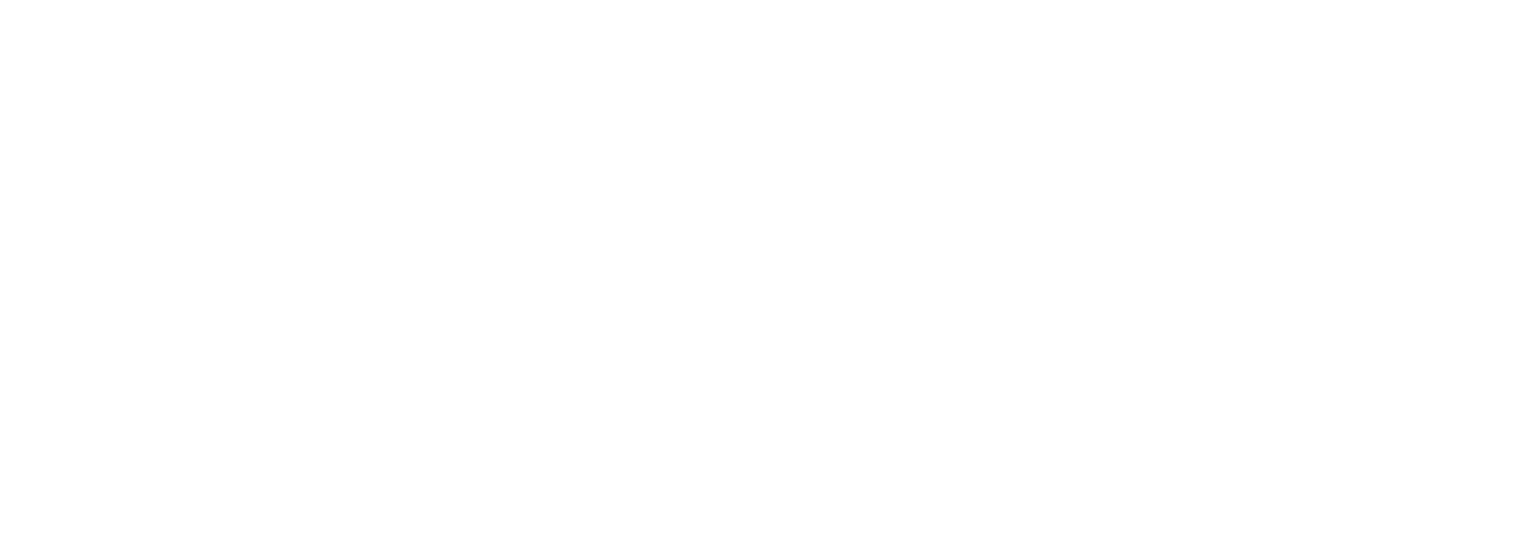
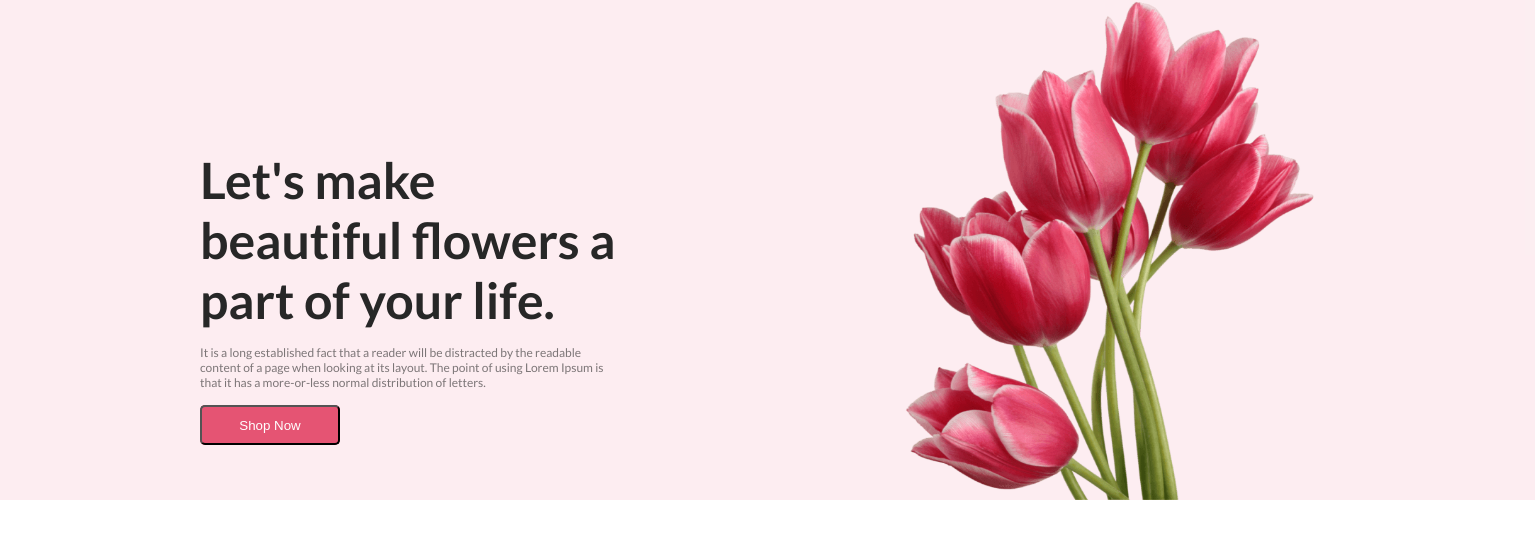
Before and after one commit to Nayeeem100/flower_shop, a plain HTML site: page index.html in a window 1280 px wide. Shown: the whole page, 1535 px wide, since content can reach past the window. Drawn offline with Linux system fonts and the light colour scheme.

Commit message:
banner style done

```diff
--- a/index.html
+++ b/index.html
@@ -7,7 +7,30 @@
     <link rel="stylesheet" href="style/style.css" />
   </head>
   <body>
-    <header></header>
+    <header>
+      <section class="cover_conteinar">
+        <div class="first_conteinar">
+          <h1 class="let_make">
+            Let's make <br />
+            beautiful flowers a <br />
+            part of your life.
+          </h1>
+          <p class="itis">
+            It is a long established fact that a reader will be distracted by
+            the readable <br />
+            content of a page when looking at its layout. The point of using
+            Lorem Ipsum is <br />
+            that it has a more-or-less normal distribution of letters.
+          </p>
+          <div class="btn_primary">
+            <button class="btn_primary">Shop Now</button>
+          </div>
+        </div>
+        <div class="secend_conteinar">
+          <img src="images/banner-image.png" alt="" />
+        </div>
+      </section>
+    </header>
     <main></main>
     <footer></footer>
   </body>
--- a/style/style.css
+++ b/style/style.css
@@ -0,0 +1,54 @@
+@import url('https://fonts.googleapis.com/css2?family=Lato:ital,wght@0,100;0,300;0,400;0,700;0,900;1,100;1,300;1,400;1,700;1,900&display=swap');
+body{
+  font-family: "Lato", sans-serif;
+}
+*{
+  margin: 0px;
+  padding: 0px;
+}
+/* banner style start here */
+.cover_conteinar{
+  width: 1535px;
+  height: 500px;
+  background-color: rgba(229, 84, 115, 0.1);
+  display: flex;
+}
+.first_conteinar{
+  width: 50%;
+  height: 50%;
+  padding-left: 200px;
+  padding-top: 150px;
+  padding-bottom: 130px;
+  padding-right: 60px;
+
+}
+.let_make{
+  color: rgb(39, 39, 39);
+  font-family: Lato;
+  font-size: 50px;
+  font-weight: 700;
+  margin-bottom: 15px;
+}
+
+.itis{
+  color: rgba(39, 39, 39, 0.6);
+  font-family: Lato;
+  font-size: 12px;
+  font-weight: 400;
+  margin-bottom: 15px;
+}
+.btn_primary{
+  background-color: rgb(229, 84, 115);
+  color: rgb(255, 255, 255);
+  width: 140px;
+  height: 40px;
+  border-radius: 5px;
+  text-align: center;
+  text-decoration: none;
+}
+.secend_conteinar img{
+  width: 450px;
+  height: 500px;
+  margin-right: 200px;
+}
+/* banner style end here */
```
